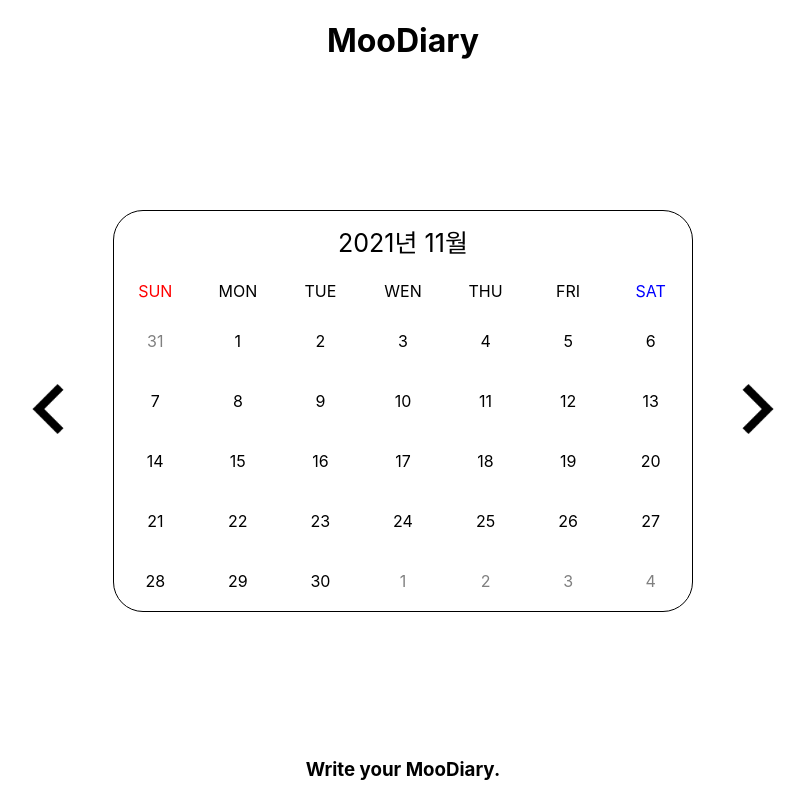
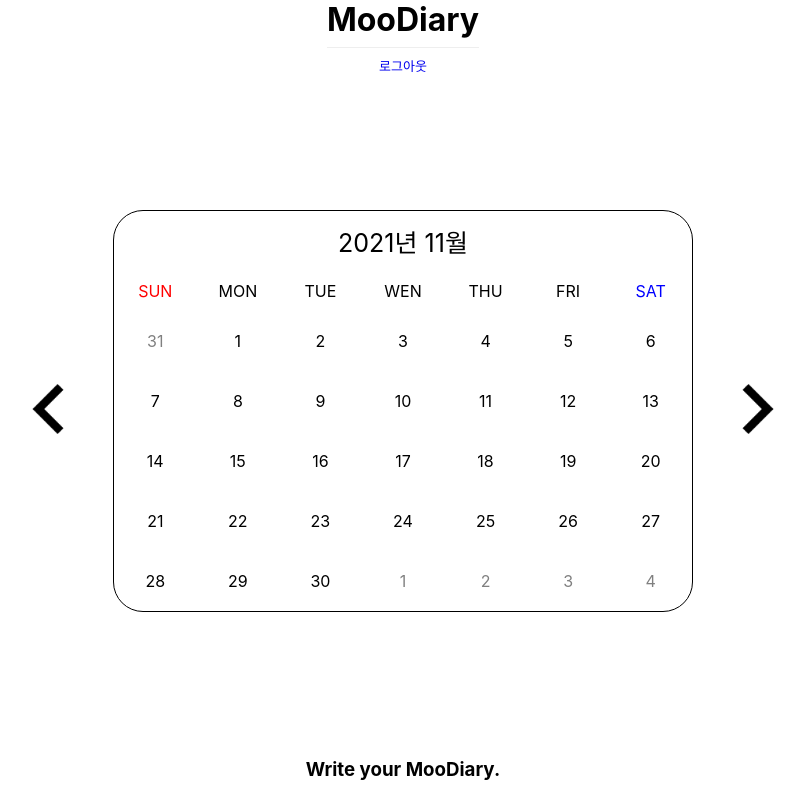
Before and after one commit to oldSalao/moodiary, a React (Create React App) app: page /main in a window 1280 px wide. Shown: the whole page, without its empty margins (237-1042 px from the left). Built offline with nearby package versions, Linux system fonts and the light colour scheme; no server answers; sample sign-in values are in the browser's storage.

Commit message:
Feat : 헤더에 Logout 메뉴 추가 및 Main 컴포넌트 인증 추가

```diff
--- a/src/components/Header.js
+++ b/src/components/Header.js
@@ -1,11 +1,43 @@
+import { Link } from "react-router-dom";
 import styled from "styled-components";
 
-const HeaderBox = styled.div``;
+const HeaderBox = styled.div`
+  display: flex;
+  flex-direction: column;
+  align-items: center;
+`;
 
 const Header = () => {
+  const onClickLogOut = () => {
+    localStorage.clear();
+  };
   return (
     <HeaderBox>
-      <h1>MooDiary</h1>
+      <h1
+        style={{
+          borderBottom: "1px solid",
+          borderColor: "#eee",
+          paddingBottom: "0.5rem",
+          margin: "0",
+        }}
+      >
+        MooDiary
+      </h1>
+      {localStorage.getItem("token") && (
+        <Link to="/" style={{ textDecoration: "none" }}>
+          <div
+            style={{
+              marginTop: "0.5rem",
+              fontSize: "small",
+              marginBottom: "0.5rem",
+              cursor: "pointer",
+            }}
+            onClick={onClickLogOut}
+          >
+            로그아웃
+          </div>
+        </Link>
+      )}
     </HeaderBox>
   );
 };
--- a/src/components/Login.js
+++ b/src/components/Login.js
@@ -53,7 +53,7 @@ const Login = ({
   onClickLogin,
 }) => {
   if (localStorage.getItem("token")) {
-    return <Redirect to={"/myPage"} />;
+    return <Redirect to={"/main"} />;
   }
 
   return (
--- a/src/components/Main.js
+++ b/src/components/Main.js
@@ -4,6 +4,7 @@ import leftArrow from "../image/keyboard-left-arrow-button.png";
 import styled from "styled-components";
 import { CircularProgress } from "@mui/material";
 import { useSelector } from "react-redux";
+import { Redirect } from "react-router";
 
 const MainBox = styled.div`
   display: flex;
@@ -24,6 +25,11 @@ const RightButtonBox = styled.div`
 
 const Main = ({ onClickPrev, onClickNext }) => {
   const loading = useSelector((state) => state.date.loading);
+
+  if (!localStorage.getItem("token")) {
+    return <Redirect to="/" />;
+  }
+
   return (
     <MainBox>
       <LeftButtonBox onClick={onClickPrev}>
```
